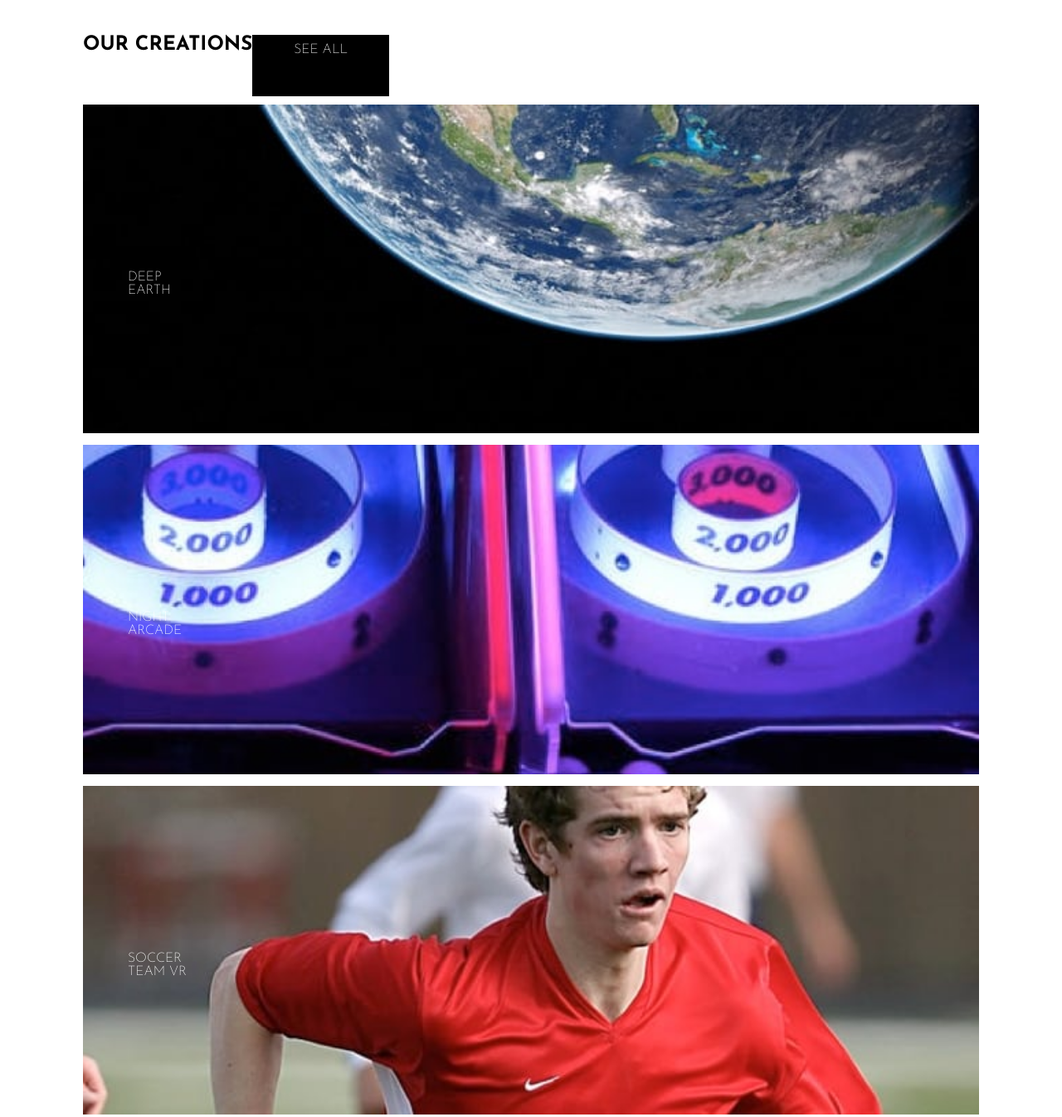
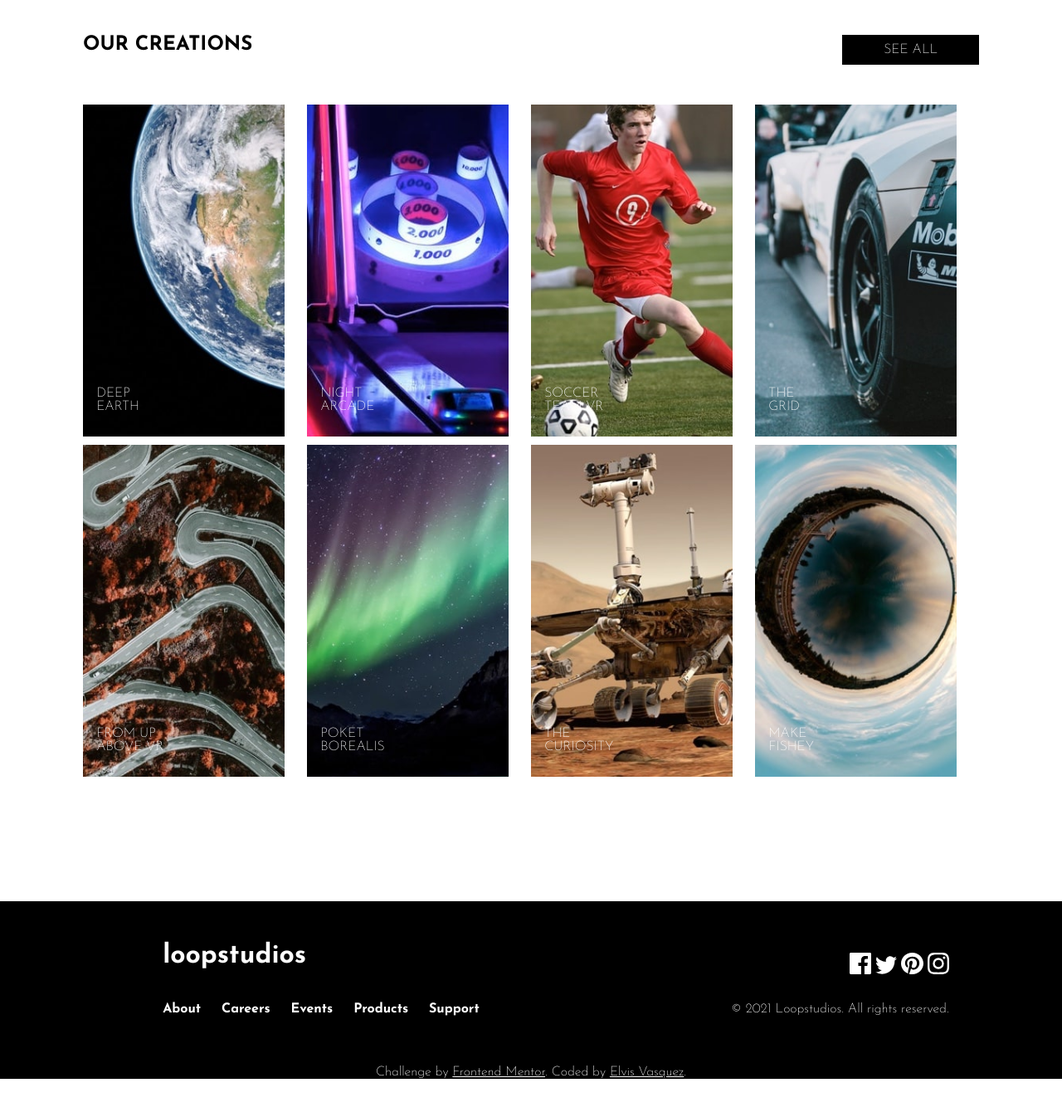
Before and after one commit to Elvisvh/loop, a plain HTML site: page index.html in a window 1280 px wide. Shown: the part 1460-2806 px from the top of the page at 83% size. After the commit the page ends 2760 px from the top, so only its background shows below. Drawn offline with Linux system fonts and the light colour scheme.

Commit message:
desktop webpage organized

```diff
--- a/css/style.css
+++ b/css/style.css
@@ -159,6 +159,10 @@ main{
     z-index: 4000;
 }
 
+.desktop{
+    display: none;
+}
+
 .port__img > img{
     width: 100%;
     object-fit: cover;
@@ -211,11 +215,11 @@ footer{
     padding: 50px;
 }
 
-.footer__textos h1{
+.footer__title{
     padding-bottom: 30px;
 }
 
-.footer__textos > p{
+.footer__p > p{
     padding: 10px;
     font-weight: 600;
 }
@@ -330,16 +334,27 @@ footer{
         /*SECTION 2*/
 
     .part-2{
-        display: flex;
-        flex-direction: column;
         margin-top: 100px;
     }
     .port{
-        display: flex;
-        flex-direction: column;
+        display: grid;
+        grid-template-columns: 1fr 1fr 1fr 1fr; /*repeat(auto-fill, minmax(200px,2fr));*/
+        grid-template-rows: 1fr 1fr;
         z-index: 0;
+        flex-wrap: wrap;
     }
+
+    .mobile{
+        display: none;
+    }
+
+    .desktop{
+        display: inline-block;
+    }
+
     .port__img{
+        width: 60%;
+        height: 400px;
         position: relative;
         margin-top: 10px;
 
@@ -350,7 +365,8 @@ footer{
     }
 
     .port__img > img{
-        width: 100%;
+        width: 150%;
+        height: 100%;
         object-fit: cover;
     }
 
@@ -363,20 +379,26 @@ footer{
         color: #fff;
         position: absolute;
         z-index: 1000;
-        top: 50%;
-        left: 5%;
+        top: 85%;
+        left: 10%;
     }
 
     .header-galery{
-        display: flex;
+        display: block;
     }
 
     .header-galery > h1{
+        display: inline-block;
         text-align: left;
     }
 
     .seeall1{
-        display: flex;
+        display: inline-block;
+        float: right;
+
+    }
+
+    .seeall1 > p{
         background-color: #000;
         color: #fff;
         text-align: center;
@@ -389,6 +411,48 @@ footer{
         display: none;
     }
 
+    /*FOOTER*/
+
+    footer{
+        background: #000;
+        color: #fff;
+        text-align: center;
+    }
+
+    .footer__textos{
+        display: inline-block;
+        width: 50%;
+        padding: 50px;
+        text-align: left;
+    }
+
+    .footer__title{
+        display: block;
+        margin-left: 10px;
+        padding-bottom: 30px;
+    }
+
+    .footer__p > p{
+        display: inline-block;
+        padding: 10px;
+        font-weight: 600;
+    }
+
+    .footer__content{
+        display: inline-block;
+        text-align: right;
+    }
+
+    .footer__iconos > img{
+        width: 10%;
+
+    }
+
+    .footer__rights{
+        margin-top: 30px;
+        margin-bottom: 30px;
+    }
+
 
 
 
--- a/index.html
+++ b/index.html
@@ -65,36 +65,44 @@
         <div class="galery">
           <div class="port">
             <div class="port__img">
-              <img src="images/mobile/image-deep-earth.jpg" alt="">
+              <img class="mobile" src="images/mobile/image-deep-earth.jpg" alt="">
+              <img class="desktop" src="images/desktop/image-deep-earth.jpg" alt="">
               <p>DEEP <br> EARTH</p>
             </div>
             <div class="port__img">
-              <img src="images/mobile/image-night-arcade.jpg" alt="">
+              <img class="mobile" src="images/mobile/image-night-arcade.jpg" alt="">
+              <img class="desktop" src="images/desktop/image-night-arcade.jpg" alt="">
               <p>NIGHT <br> ARCADE</p>
             </div>
             <div class="port__img">
-              <img src="images/mobile/image-soccer-team.jpg" alt="">
+              <img class="mobile" src="images/mobile/image-soccer-team.jpg" alt="">
+              <img class="desktop" src="images/desktop/image-soccer-team.jpg" alt="">
               <p>SOCCER <br> TEAM VR</p>
             </div>
             <div class="port__img">
-              <img src="images/mobile/image-grid.jpg" alt="">
+              <img class="mobile" src="images/mobile/image-grid.jpg" alt="">
+              <img class="desktop" src="images/desktop/image-grid.jpg" alt="">
               <p>THE <br> GRID</p>
             </div>
             <div class="port__img">
-              <img src="images/mobile/image-from-above.jpg" alt="">
+              <img class="mobile" src="images/mobile/image-from-above.jpg" alt="">
+              <img class="desktop" src="images/desktop/image-from-above.jpg" alt="">
               <p>FROM UP <br> ABOVE VR</p>
             </div>
             <div class="port__img">
-              <img src="images/mobile/image-pocket-borealis.jpg" alt="">
+              <img class="mobile" src="images/mobile/image-pocket-borealis.jpg" alt="">
+              <img class="desktop" src="images/desktop/image-pocket-borealis.jpg" alt="">
               <p>POKET <br> BOREALIS</p>
             </div>
-            <div class="port__img">
-              <img src="images/mobile/image-curiosity.jpg" alt="">
+            <div  class="port__img">
+              <img class="mobile" src="images/mobile/image-curiosity.jpg" alt="">
+              <img class="desktop" src="images/desktop/image-curiosity.jpg" alt="">
               <p>THE <br> CURIOSITY</p>
             </div>
-            <div class="port__img">
+            <div  class="port__img">
               <div class="fondo"></div>
-              <img src="images/mobile/image-fisheye.jpg" alt="">
+              <img class="mobile" src="images/mobile/image-fisheye.jpg" alt="">
+              <img class="desktop" src="images/desktop/image-fisheye.jpg" alt="">
               <p>MAKE <br> FISHEY</p>
             </div>
           </div>
@@ -110,13 +118,19 @@
 
   <footer>
     <div class="footer__textos">
+      <div class="footer__title">
         <h1>loopstudios</h1>
+      </div>
+      <div class="footer__p">
         <p>About</p>
         <p>Careers</p>
         <p>Events</p>
         <p>Products</p>
         <p>Support</p>
       </div>
+
+    </div>
+    <div class="footer__content">
       <div class="footer__iconos">
         <img src="images/icon-facebook.svg" alt="">
         <img src="images/icon-twitter.svg" alt="">
@@ -126,6 +140,8 @@
       <div class="footer__rights">
         © 2021 Loopstudios. All rights reserved.
       </div>
+    </div>
+
     <div class="attribution">
       Challenge by <a href="https://www.frontendmentor.io?ref=challenge" target="_blank">Frontend Mentor</a>.
       Coded by <a href="#" class="name">Elvis Vasquez</a>.
```
Lines whose indentation alone changed are shown as unchanged.
